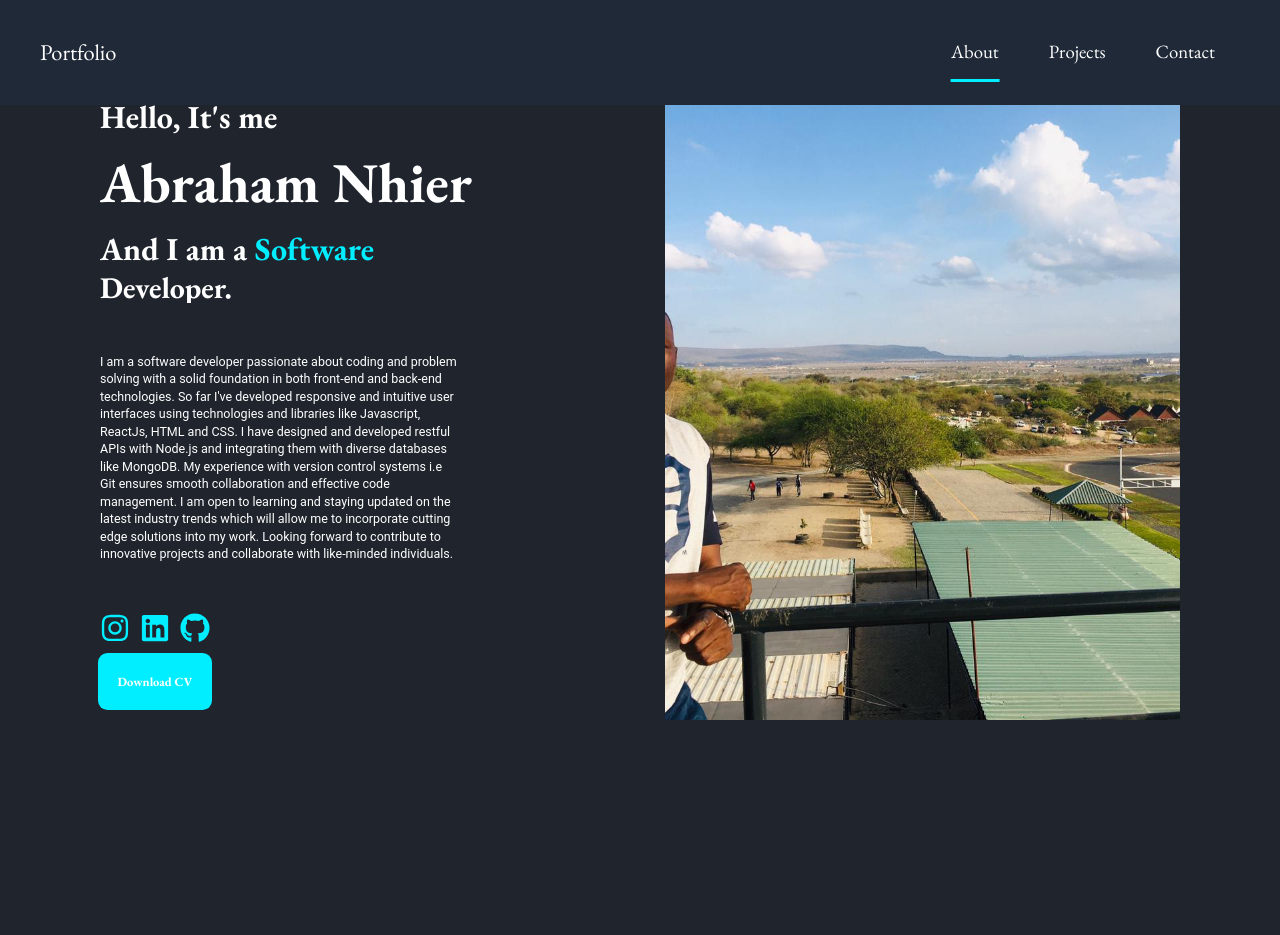
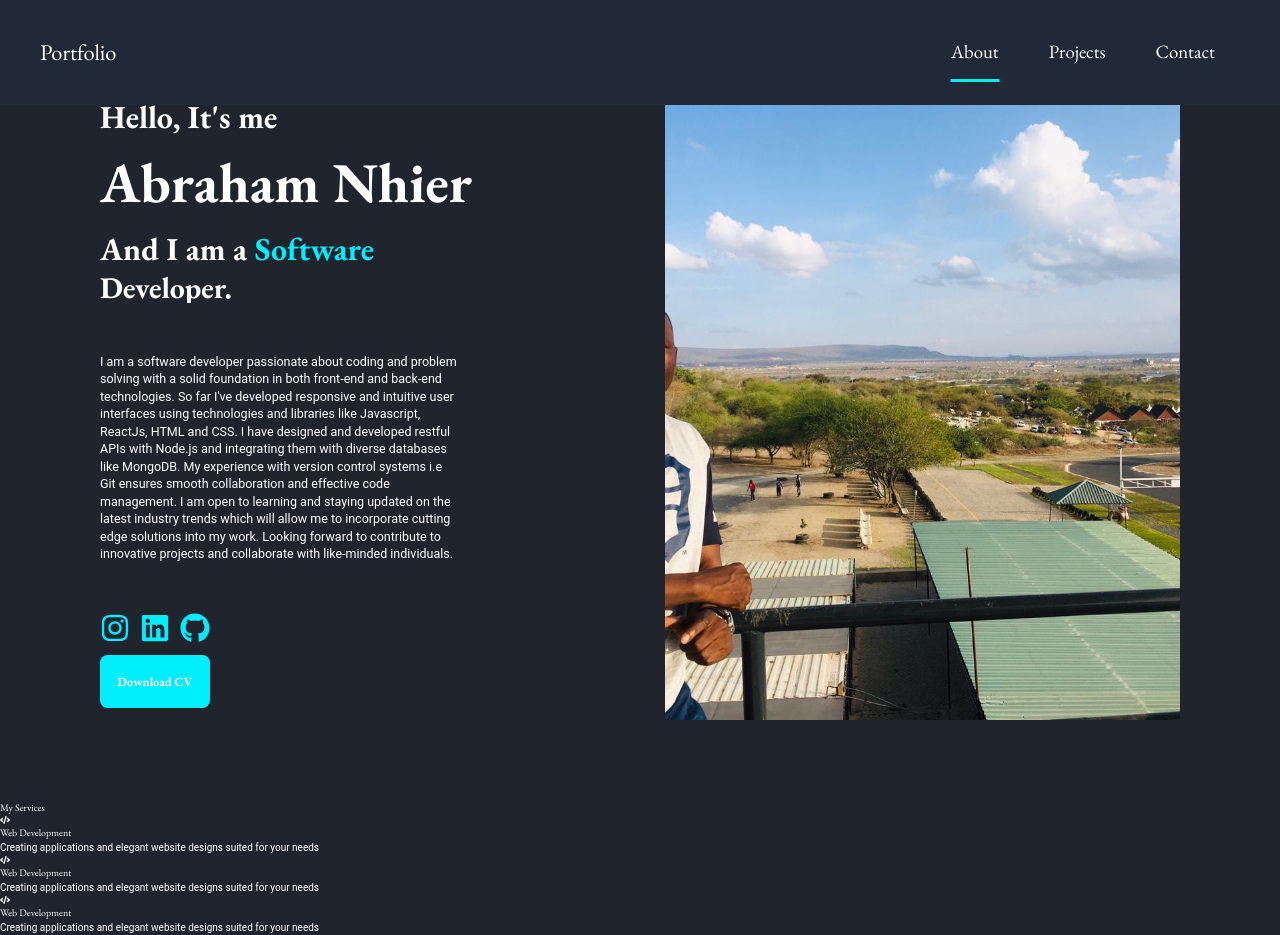
Before and after one commit to nhier17/portfolio, a React (Create React App) app: page / in a window 1280 px wide. Before the commit the page ends 800 px from the top, so only its background shows below. Built offline with nearby package versions, Linux system fonts and the light colour scheme; the HTML template or start-up script is replaced by a standard one.

Commit message:
setup services section

```diff
--- a/src/components/AboutSection.jsx
+++ b/src/components/AboutSection.jsx
@@ -46,7 +46,7 @@ const AboutSection = () => {
           <a href={linkedinUrl}><FaLinkedin/></a>
           <a href={githubUrl}><FaGithub/></a>
           </motion.div>
-        <a className="inline-block p-4 lg:p-7 bg-[#0ef] ring-2 ring-[#0ef] rounded-xl mt-4 text-xl font-bold mt-5" href={githubUrl}>Download CV</a>
+        <a className="inline-block p-4 px-8 lg:p-7 bg-[#0ef] shadow-sm  rounded-xl text-xl font-bold mt-5 transition-none duration-75" href={githubUrl}>Download CV</a>
       </motion.div>
       <motion.div className="flex-1 overflow-hidden z-[2]">
         <motion.img
--- /dev/null
+++ b/src/components/ServicesSection.jsx
@@ -0,0 +1,33 @@
+import React from 'react'
+import { FaCode } from "react-icons/fa";
+
+const ServicesSection = () => {
+  return (
+    <div>
+        <h2>My <span>Services</span></h2>
+        <div className="container">
+            <div className="box">
+            <FaCode />
+            <h3>Web Development</h3>
+            <p>Creating applications and elegant website designs suited for your needs</p>
+            </div>
+        </div>
+        <div className="container">
+            <div className="box">
+            <FaCode />
+            <h3>Web Development</h3>
+            <p>Creating applications and elegant website designs suited for your needs</p>
+            </div>
+        </div>
+        <div className="container">
+            <div className="box">
+            <FaCode />
+            <h3>Web Development</h3>
+            <p>Creating applications and elegant website designs suited for your needs</p>
+            </div>
+        </div>
+    </div>
+  )
+}
+
+export default ServicesSection
--- a/src/pages/About.jsx
+++ b/src/pages/About.jsx
@@ -3,6 +3,7 @@ import AboutSection from "../components/AboutSection"
 import { motion } from "framer-motion";
 import { pageAnimation } from "../animations";
 import ScrollTop from "../components/ScrollTop";
+import ServicesSection from "../components/ServicesSection";
 
 const About = () => {
   return (
@@ -13,6 +14,7 @@ const About = () => {
     animate="show"
     >
         <AboutSection/>
+        <ServicesSection/>
         <ScrollTop/>
     </motion.div>
   )
```
